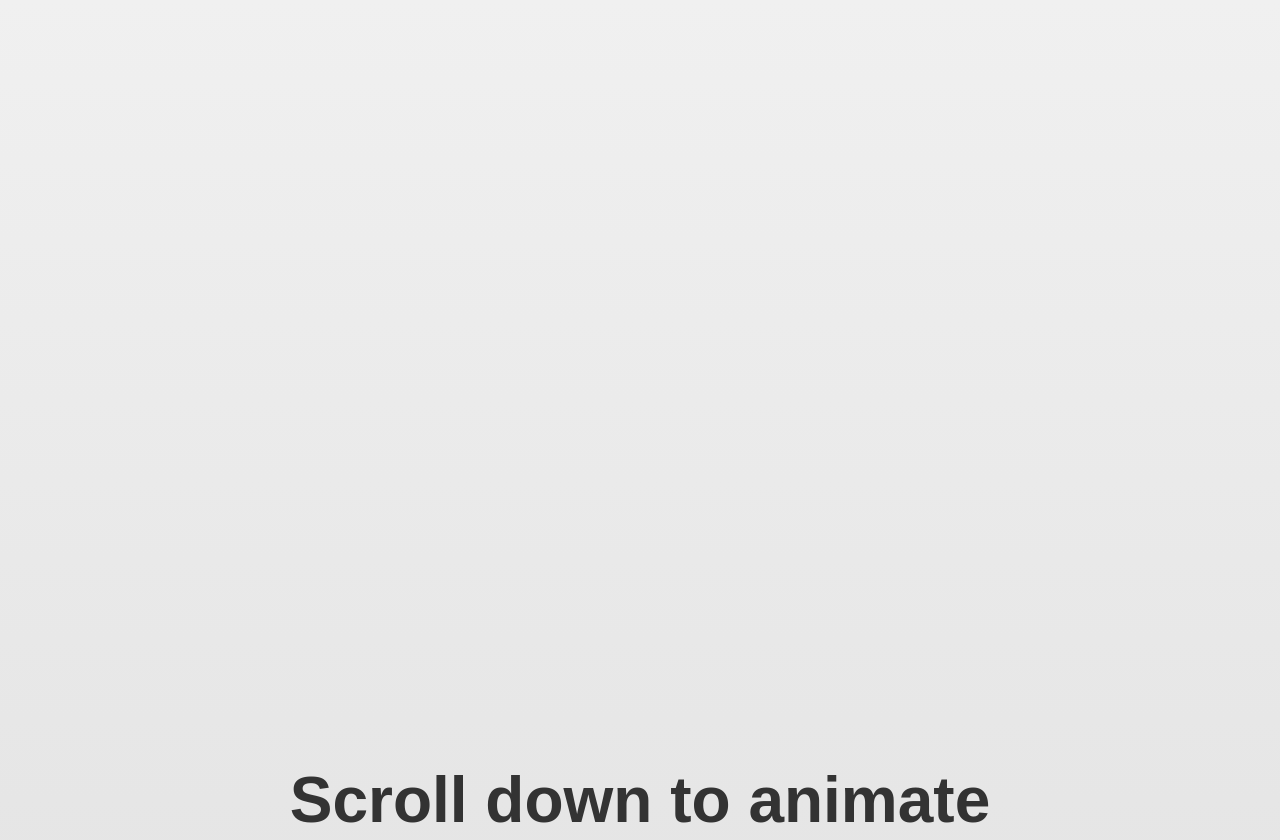
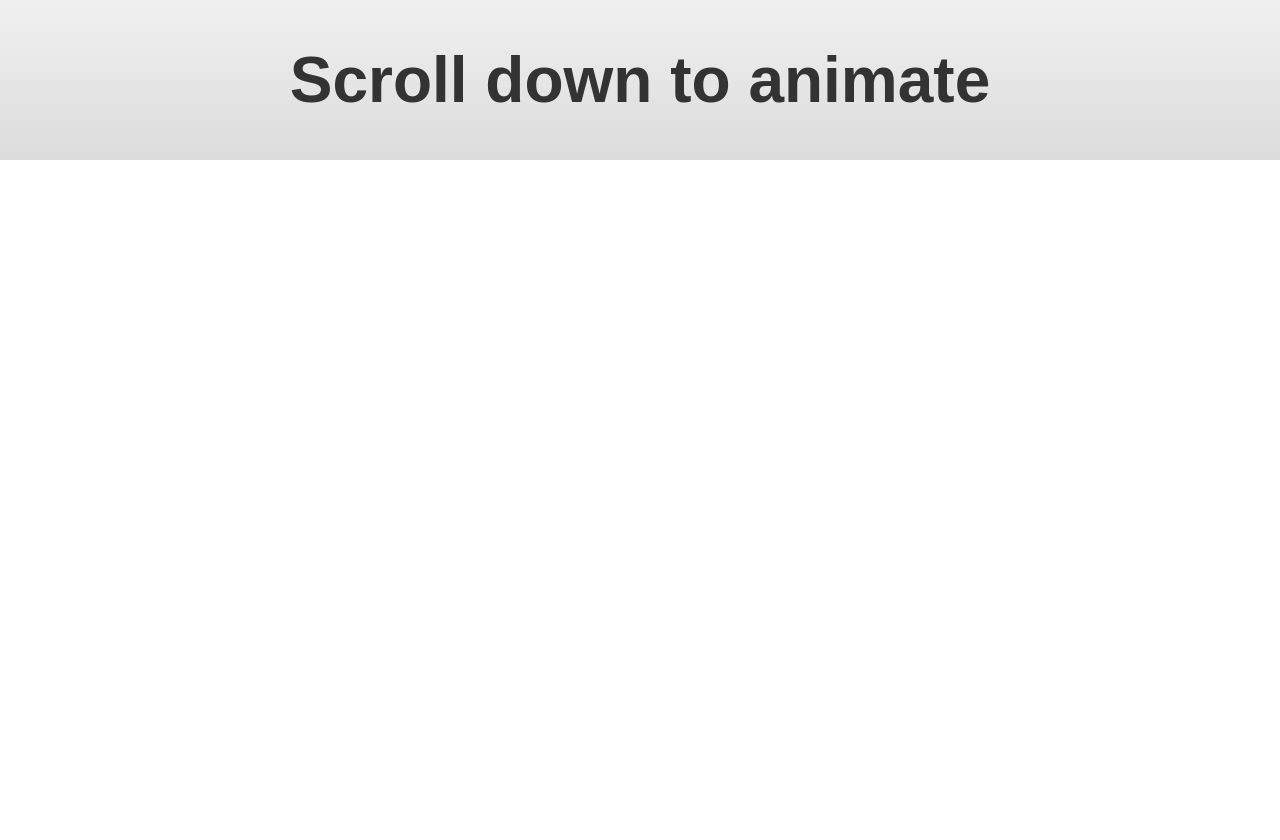
Before and after one commit to ScamGames/cosclone, a plain HTML site: page index.html in a window 1280 px wide. Shown: the top 840 px of the page. Drawn offline with Linux system fonts and the light colour scheme.

Commit message:
Update index.html

```diff
--- a/index.html
+++ b/index.html
@@ -30,7 +30,7 @@
 
       /* Add some scrollable content */
       .scroll-content {
-        height: 200vh; /* Make the page scrollable */
+        height: 20vh; /* Make the page scrollable */
         display: flex;
         align-items: center;
         justify-content: center;
```
